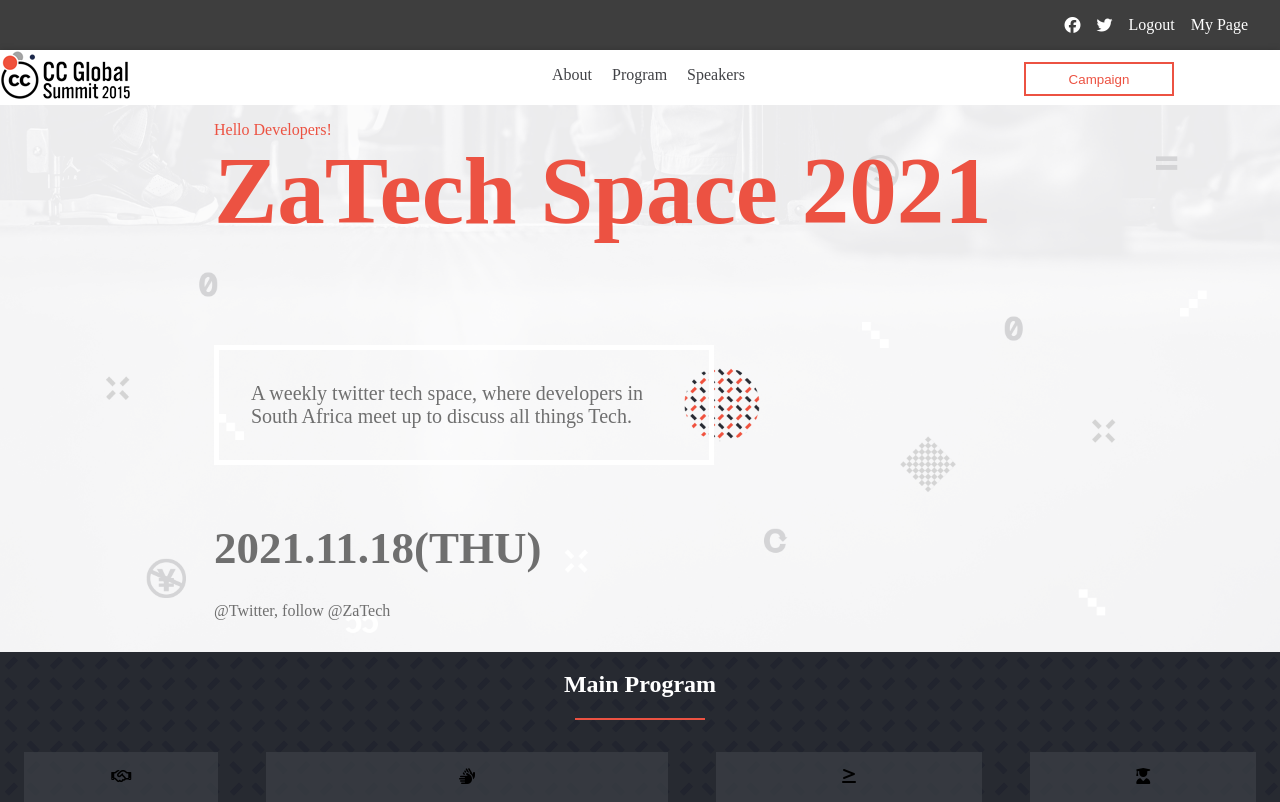
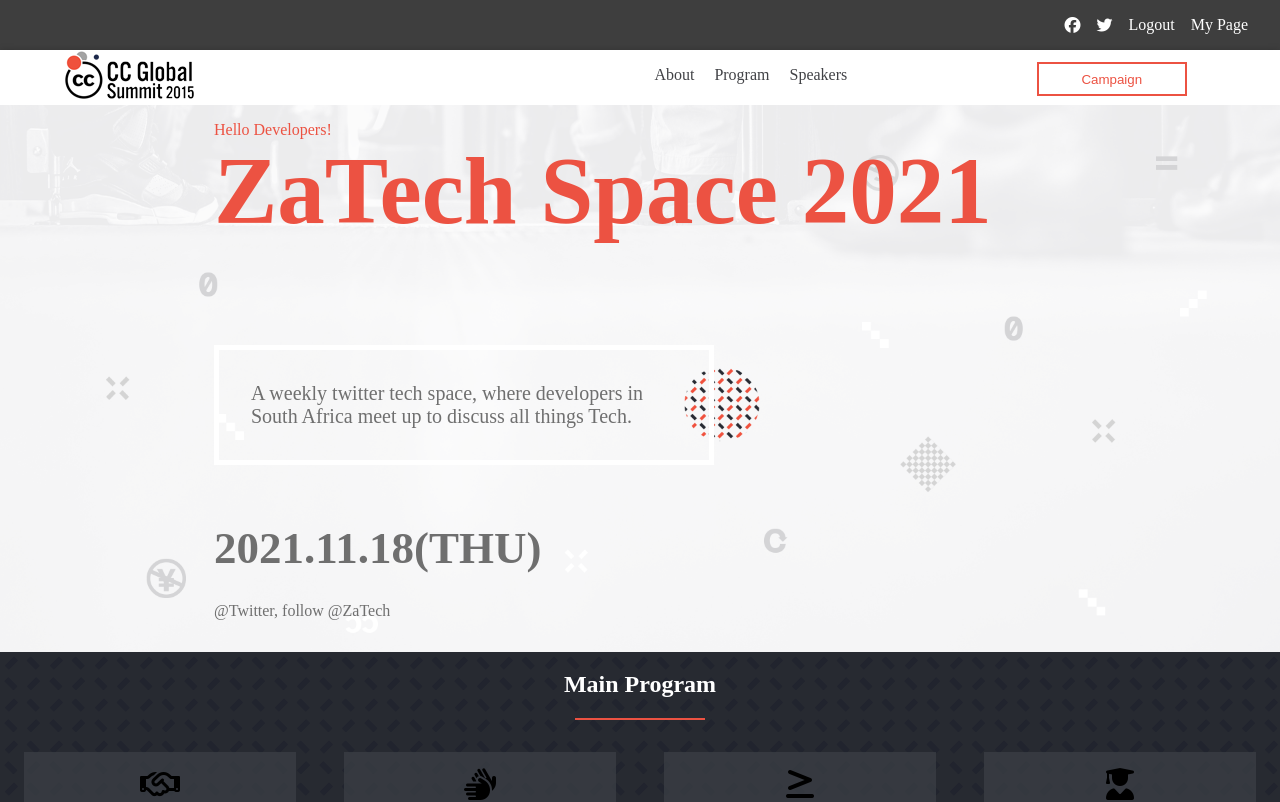
Before and after one commit to BonkeGcobo/ZatechCon, a website: page index.html in a window 1280 px wide. Shown: the top 802 px of the page. Drawn offline with Linux system fonts and the light colour scheme; a web font is replaced by a local one.

Commit message:
Fix review changes

```diff
--- a/index.html
+++ b/index.html
@@ -96,7 +96,7 @@
     <div class="programs">
       <div class="program">
       <div class="proImage">
-        <i class="far fa-handshake"></i>
+        <i class="far fa-handshake fa-2x"></i>
       </div>
 
       <div class="title">
@@ -111,7 +111,7 @@
 
       <div class="program">
       <div class="proImage">
-        <i class="fas fa-hands"></i>
+        <i class="fas fa-hands fa-2x"></i>
       </div>
 
       <div class="title">
@@ -126,7 +126,7 @@
 
       <div class="program">
       <div class="proImage">
-        <i class="fas fa-greater-than-equal"></i>
+        <i class="fas fa-greater-than-equal fa-2x"></i>
       </div>
 
       <div class="title">
@@ -141,7 +141,7 @@
 
       <div class="program">
         <div class="proImage">
-          <i class="fa-solid fa-user-graduate"></i>
+          <i class="fa-solid fa-user-graduate fa-2x"></i>
         </div>
 
         <div class="title">
--- a/style.css
+++ b/style.css
@@ -75,6 +75,7 @@
   gap: 1.5rem;
   margin: 1.5rem;
   padding: 1rem;
+  width: 25%;
 }
 
 .ProgramTitle {
@@ -324,6 +325,7 @@
     display: grid;
     grid-template-columns: 2fr 2fr 1fr;
     box-shadow: 0 2px 8px 0 rgb(0 0 0 / 30%);
+    padding-left: 4rem;
   }
 
   .itemsHead {
@@ -418,4 +420,9 @@
     padding: 0;
     margin-left: 200px;
   }
+
+  .items-nav {
+    margin-left: 4rem;
+    width: 58%;
+  }
 }
```
